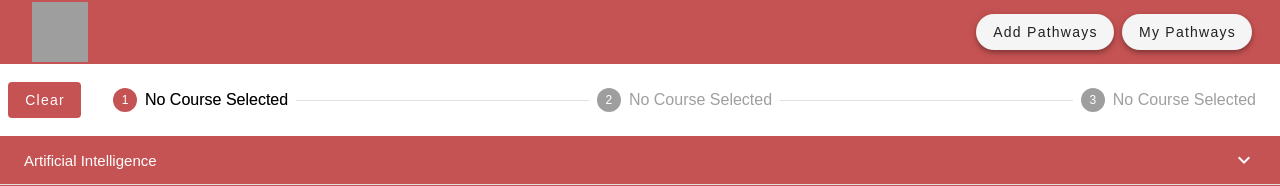
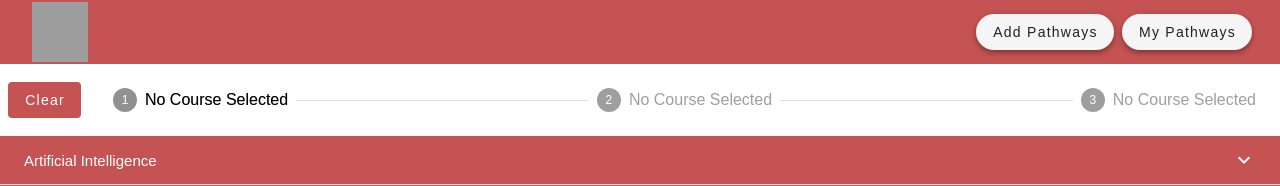
Before and after one commit to nishi7409/HASSPathways, a Vue app in the folder frontend/: page / in a window 1280 px wide. Shown: the top 186 px of the page. Built offline with nearby package versions, Linux system fonts and the light colour scheme; grey boxes are pictures that could not be loaded; a web font is replaced by a local one.

Commit message:
Finished Pathway Editing Feature
Changes:
	- Made it so icon is greyed-out when step 1, 2 or 3 is selected on the progress bar
	- Changed the normal non-selected icon state next to each course to a check instead of the original pencil
	- Made the selected-icon the pencil icon to signify editing

```diff
--- a/frontend/src/components/ProgressBar.vue
+++ b/frontend/src/components/ProgressBar.vue
@@ -10,38 +10,32 @@
 
             <v-btn @click="clearProgress()" color="#c65353" depressed class="white--text text-capitalize button ml-2 mr-2">Clear</v-btn>
 
-            <v-stepper-step
-            :step="1"
-            :complete="numberOfCoursesSelected > 0"
-            @click="goToCourse(1)"
-            :editable='firstCourseEditable'
-            color="#c65353"
-            >
-            {{coursesList.firstCourse}}
+            <v-stepper-step :step="1" :complete="numberOfCoursesSelected > 0" @click="goToCourse(1)" :editable='firstCourseEditable' edit-icon="done" v-if= "this.current != 1" color="#c65353">
+            {{coursesList.firstCourse}} <!-- Normal view -->
+            </v-stepper-step>
+
+            <v-stepper-step :step="1" :complete="numberOfCoursesSelected > 0" @click="goToCourse(1)" :editable='firstCourseEditable' edit-icon="create" v-if= "this.current == 1" color="#919191">
+            {{coursesList.firstCourse}} <!-- Selected view -->
             </v-stepper-step>
 
             <v-divider></v-divider>
 
-            <v-stepper-step
-            :step="2"
-            :complete="numberOfCoursesSelected > 1"
-            @click="goToCourse(2)"
-            :editable='secondCourseEditable'
-            color="#c65353"
-            >
-            {{coursesList.secondCourse}}
+            <v-stepper-step :step="2" :complete="numberOfCoursesSelected > 1" @click="goToCourse(2)" :editable='secondCourseEditable' edit-icon="done" v-if= "this.current != 2" color="#c65353">
+            {{coursesList.secondCourse}} <!-- Normal view -->
+            </v-stepper-step>
+
+            <v-stepper-step :step="2" :complete="numberOfCoursesSelected > 1" @click="goToCourse(2)" :editable='secondCourseEditable' edit-icon="create" v-if= "this.current == 2" color="#919191">
+            {{coursesList.secondCourse}} <!-- Selected view -->
             </v-stepper-step>
 
             <v-divider></v-divider>
 
-            <v-stepper-step
-            :step="3"
-            :complete="numberOfCoursesSelected > 2"
-            @click="goToCourse(3)"
-            :editable='thirdCourseEditable'
-            color="#c65353"
-            >
-            {{coursesList.thirdCourse}}
+            <v-stepper-step :step="3" :complete="numberOfCoursesSelected > 2" @click="goToCourse(3)" :editable='thirdCourseEditable' edit-icon="done" v-if= "this.current != 3" color="#c65353">
+            {{coursesList.thirdCourse}} <!-- Normal view -->
+            </v-stepper-step>
+
+            <v-stepper-step :step="3" :complete="numberOfCoursesSelected > 2" @click="goToCourse(3)" :editable='thirdCourseEditable' edit-icon="create" v-if= "this.current == 3" color="#919191">
+            {{coursesList.thirdCourse}} <!-- Selected view -->
             </v-stepper-step>
 
           </v-stepper-header>
```
